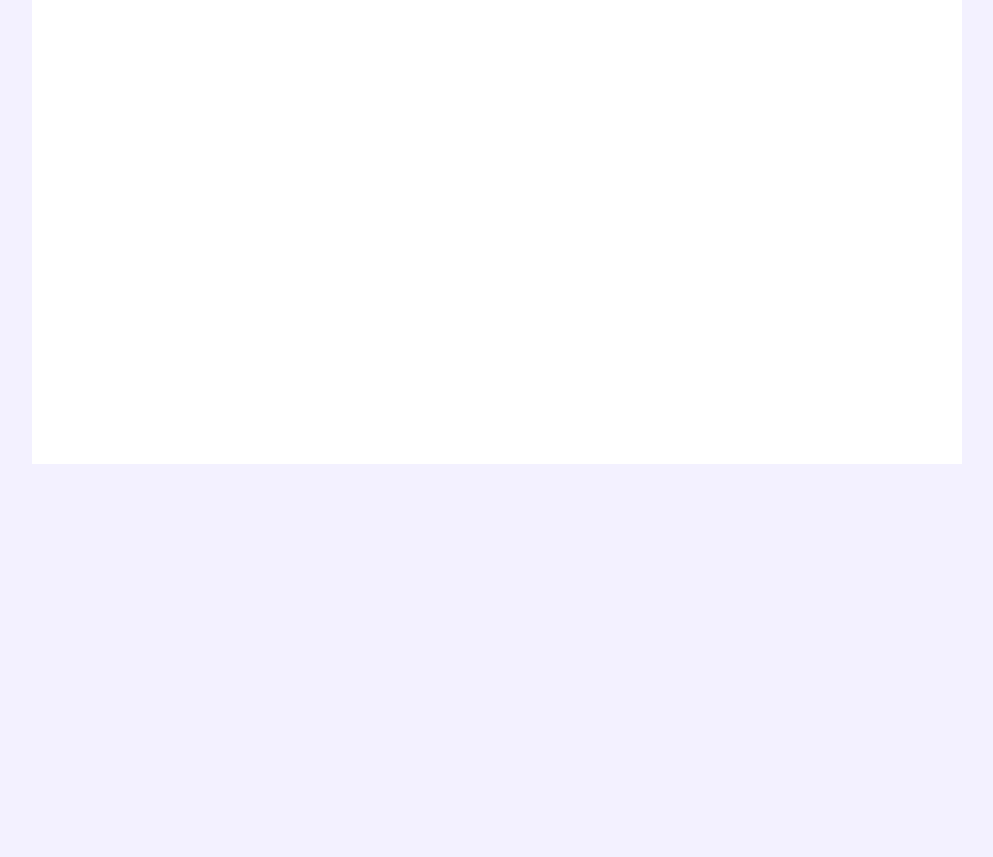
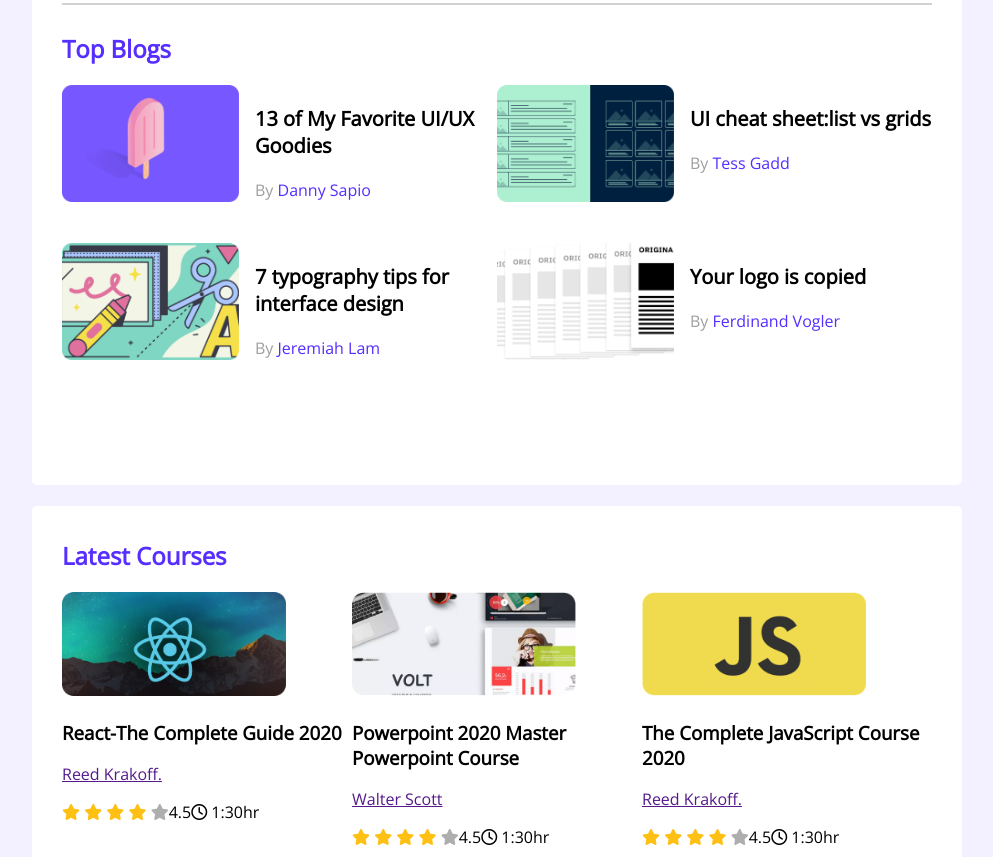
Before and after one commit to Soikat07/leader-board-css3, a plain HTML site: page index.html in a window 1280 px wide. Shown: the part 283-1140 px from the top of the page, without its empty margins (143-1136 px from the left). Before the commit the page ends 800 px from the top, so only its background shows below. Drawn offline with nearby package versions, Linux system fonts and the light colour scheme.

Commit message:
git blogs update

```diff
--- a/Styles/style.css
+++ b/Styles/style.css
@@ -8,22 +8,29 @@ body {
 }
 main{
      display: flex;
-     justify-content: center;
+     flex-direction: column;
+     align-items: center;
 }
 .container {
   background-color: #ffffff;
   width: 870px;
   height: 679px;
   padding: 30px;
+  margin-top: 21px;
+  border-radius: 5px;
 }
 /* Top players style */
-.player-title{
+.section-title{
      color: #562EFF;
      font-size: 24px;
+     margin-top: 3px;
+
 }
 .players {
   display: grid;
   grid-template-columns: repeat(3, 1fr);
+  row-gap: 30px;
+  margin-bottom:21px;
 }
 .player {
   display: flex;
@@ -35,4 +42,65 @@ main{
 }
 .Player-name{
      margin-left: 16px;
+     font-size: 18px;
 }
+hr{
+  border: 1px solid #D1D1D1;
+  margin-bottom: 27px;
+
+}
+/*================
+  Top blogs style
+==================*/
+.blogs{
+  display: grid;
+  grid-template-columns: repeat(2,1fr);
+  row-gap: 26px;
+}
+.blog{
+  display: flex;
+}
+.thumbnail img{
+  width: 177px;
+  height: 117px;
+}
+.blog-info{
+  margin-left: 16px;
+}
+.blog-title{
+font-weight: 500px;
+font-size: 20px;
+color: #000000;
+}
+.blog-author{
+  color: #9F9F9F;
+  font-size: 16px;
+}
+.blog-author a{
+text-decoration: none;
+font-weight: 400;
+font-size: 16px;
+color: #562EFF;
+}
+/* ==============
+Latest course style
+===================*/
+.courses{
+  display: grid;
+  grid-template-columns: repeat(3, 1fr);
+  gap: ;
+}
+.course .course-banner img{
+width: 224px;
+height: 104px;
+}
+.course-info{
+  display: flex;
+  align-items: center;
+}
+.fa-star.filled{
+  color: #FFC014;
+}
+.fa-star.empty{
+  color: #AEAEAE; ;
+}
--- a/index.html
+++ b/index.html
@@ -6,16 +6,21 @@
     <meta name="viewport" content="width=device-width, initial-scale=1.0" />
     <title>Document</title>
     <link rel="stylesheet" href="Styles/style.css" />
+    <!-- Font style -->
+    <script
+      src="https://kit.fontawesome.com/e52eb25679.js"
+      crossorigin="anonymous"
+    ></script>
   </head>
   <body>
     <!-- Header start -->
     <header></header>
     <!-- Header end -->
     <main>
-      <!-- top players and top blogs -->
+      <!----------top players------->
       <section class="container">
         <div class="top-players">
-          <h2 class="player-title">Top Players</h2>
+          <h2 class="section-title">Top Players</h2>
           <div class="players">
             <!-- .player*6>img[src="images/players/player-$.png"]+h3{Top Players-$} -->
             <div class="player">
@@ -44,6 +49,129 @@
             </div>
           </div>
         </div>
+        <hr />
+        <!---------blog part--------->
+        <div class="top-blogs">
+          <h2 class="section-title">Top Blogs</h2>
+          <div class="blogs">
+            <article class="blog">
+              <div class="thumbnail">
+                <img src="images/blogs/blog-1.png" alt="" />
+              </div>
+              <div class="blog-info">
+                <h3 class="blog-title">13 of My Favorite UI/UX Goodies</h3>
+                <p class="blog-author">By <a href="">Danny Sapio</a></p>
+              </div>
+            </article>
+            <article class="blog">
+              <div class="thumbnail">
+                <img src="images/blogs/blog-2.png" alt="" />
+              </div>
+              <div class="blog-info">
+                <h3 class="blog-title">UI cheat sheet:list vs grids</h3>
+                <p class="blog-author">By <a href="">Tess Gadd</a></p>
+              </div>
+            </article>
+            <article class="blog">
+              <div class="thumbnail">
+                <img src="images/blogs/blog-3.png" alt="" />
+              </div>
+              <div class="blog-info">
+                <h3 class="blog-title">
+                  7 typography tips for interface design
+                </h3>
+                <p class="blog-author">By <a href="">Jeremiah Lam</a></p>
+              </div>
+            </article>
+            <article class="blog">
+              <div class="thumbnail">
+                <img src="images/blogs/blog-4.png" alt="" />
+              </div>
+              <div class="blog-info">
+                <h3 class="blog-title">Your logo is copied</h3>
+                <p class="blog-author">By <a href="">Ferdinand Vogler</a></p>
+              </div>
+            </article>
+          </div>
+        </div>
+      </section>
+      <section class="container">
+        <h2 class="section-title">Latest Courses</h2>
+        <div class="courses">
+          <div class="course">
+            <div class="course-banner">
+              <img src="images/courses/course-1.png" alt="" />
+            </div>
+            <div class="course-detail">
+              <h3 class="course-title">React-The Complete Guide 2020</h3>
+              <p class="course-author"><a href="">Reed Krakoff.</a></p>
+              <div class="course-info">
+                <div>
+                  <i class="fa-solid fa-star filled"></i>
+                  <i class="fa-solid fa-star filled"></i>
+                  <i class="fa-solid fa-star filled"></i>
+                  <i class="fa-solid fa-star filled"></i>
+                  <i class="fa-solid fa-star empty"></i>
+                </div>
+                <span>4.5</span>
+                <div class="course-duration">
+                  <i class="fa-regular fa-clock"></i>
+                  1:30hr
+                </div>
+              </div>
+            </div>
+          </div>
+
+          <div class="course">
+            <div class="course-banner">
+              <img src="images/courses/course-2.png" alt="" />
+            </div>
+            <div class="course-detail">
+              <h3 class="course-title">
+                Powerpoint 2020 Master Powerpoint Course
+              </h3>
+              <p class="course-author"><a href="">Walter Scott</a></p>
+              <div class="course-info">
+                <div>
+                  <i class="fa-solid fa-star filled"></i>
+                  <i class="fa-solid fa-star filled"></i>
+                  <i class="fa-solid fa-star filled"></i>
+                  <i class="fa-solid fa-star filled"></i>
+                  <i class="fa-solid fa-star empty"></i>
+                </div>
+                <span>4.5</span>
+                <div class="course-duration">
+                  <i class="fa-regular fa-clock"></i>
+                  1:30hr
+                </div>
+              </div>
+            </div>
+          </div>
+
+          <div class="course">
+            <div class="course-banner">
+              <img src="images/courses/course-3.png" alt="" />
+            </div>
+            <div class="course-detail">
+              <h3 class="course-title">The Complete JavaScript Course 2020</h3>
+              <p class="course-author"><a href="">Reed Krakoff.</a></p>
+              <div class="course-info">
+                <div>
+                  <i class="fa-solid fa-star filled"></i>
+                  <i class="fa-solid fa-star filled"></i>
+                  <i class="fa-solid fa-star filled"></i>
+                  <i class="fa-solid fa-star filled"></i>
+                  <i class="fa-solid fa-star empty"></i>
+                </div>
+                <span>4.5</span>
+                <div class="course-duration">
+                  <i class="fa-regular fa-clock"></i>
+                  1:30hr
+                </div>
+              </div>
+            </div>
+          </div>
+        </div>
       </section>
     </main>
   </body>
```
